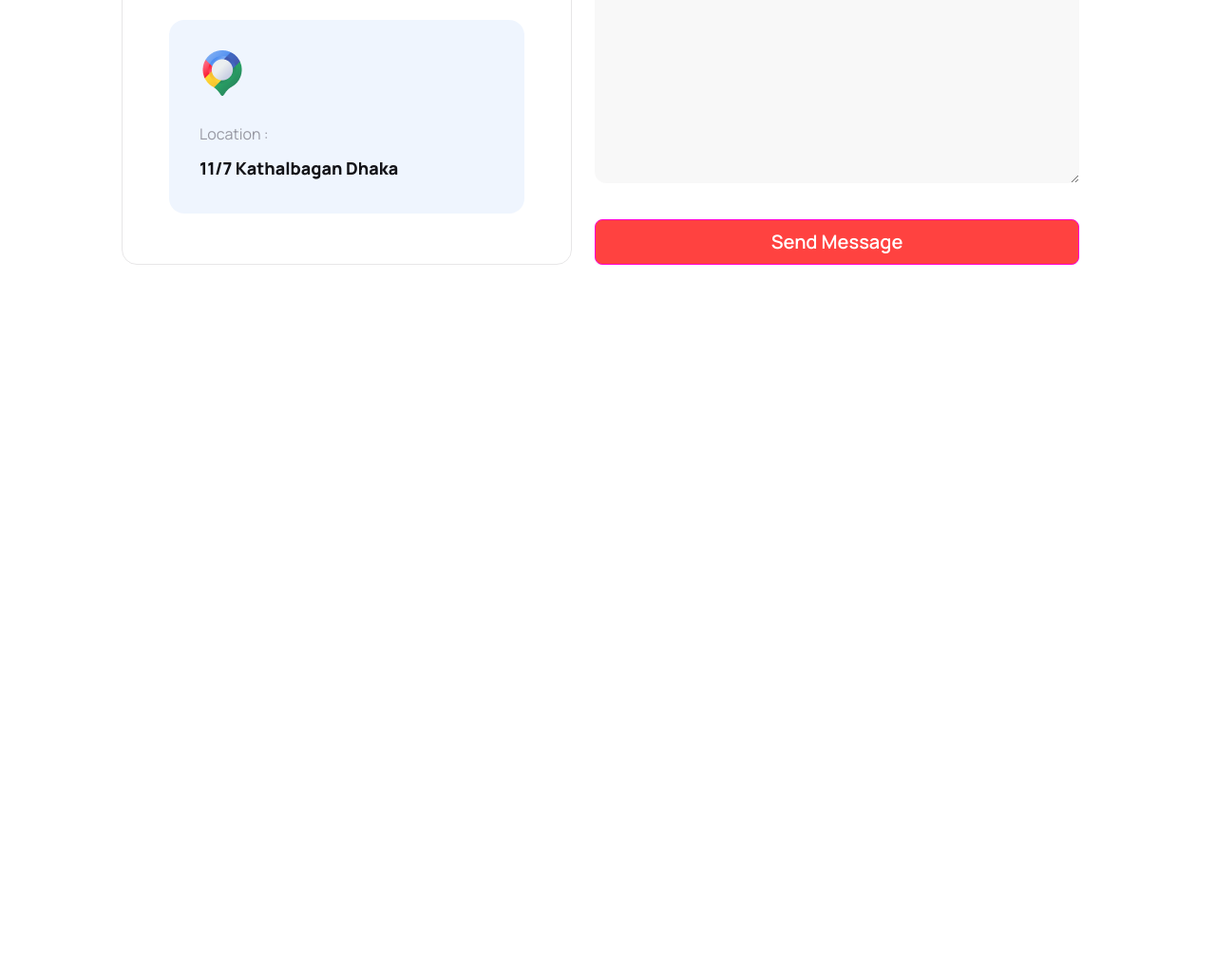
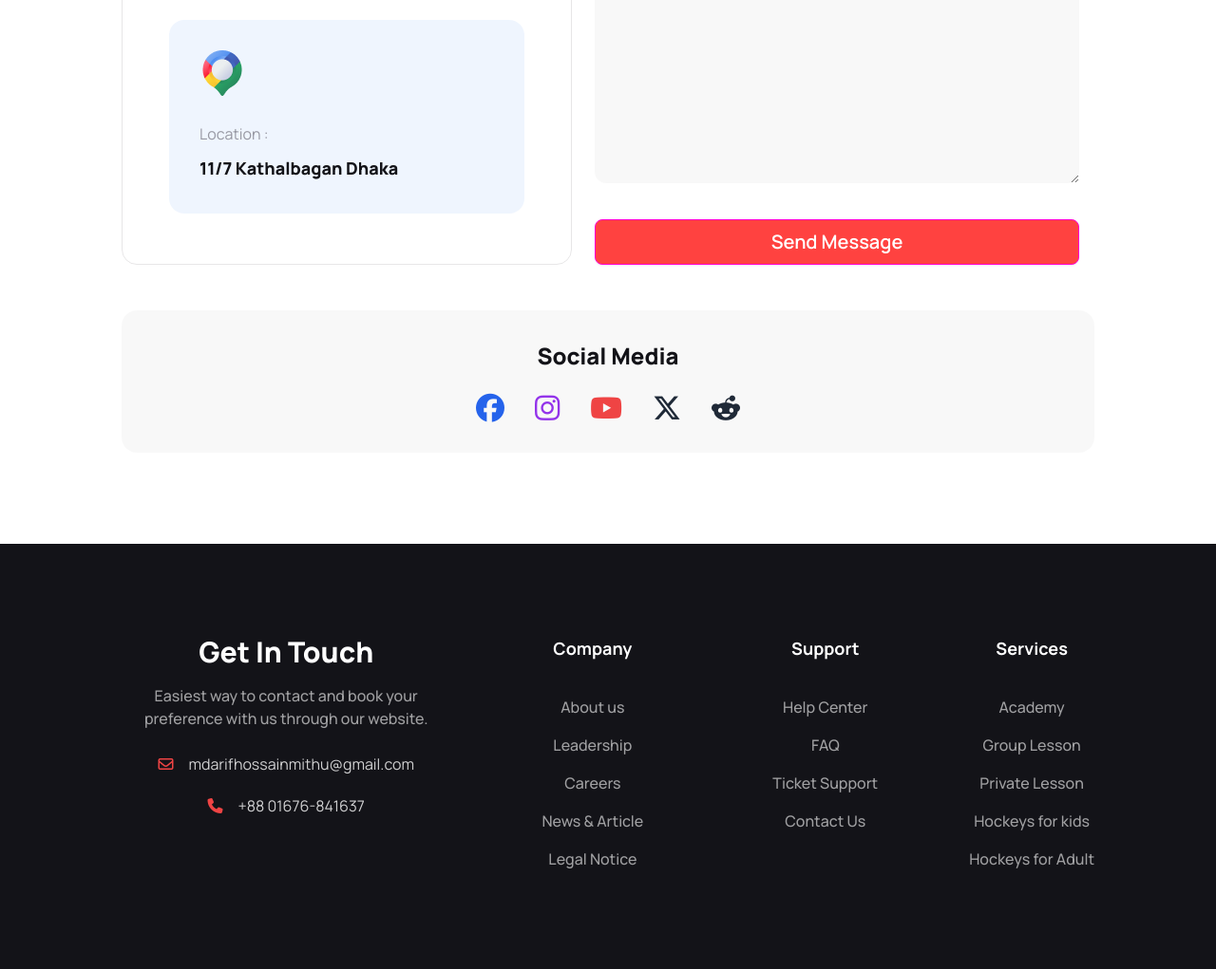
Before and after one commit to arifmithu/Hockey-website, a plain HTML site: page index.html in a window 1280 px wide. Shown: the part 5046-6067 px from the top of the page at 95% size. Before the commit the page ends 5325 px from the top, so only its background shows below. Drawn offline with nearby package versions, Linux system fonts and the light colour scheme.

Commit message:
added footer

```diff
--- a/index.html
+++ b/index.html
@@ -255,7 +255,7 @@
               class="text-box-1 absolute bottom-[10px] lg:bottom-[30px] left-6 lg:left-10 w-[280px] lg:w-[400px] z-20"
             >
               <h2
-                class="text-[#fff] text-xl lg:text-3xl font-extrabold mb-3 lg:mb-4"
+                class="text-[#fff] text-xl lg:text-3xl font-extrabold mb-1 lg:mb-4 "
               >
                 Junior Program
               </h2>
@@ -286,7 +286,7 @@
               class="text-box-2 absolute bottom-[10px] lg:bottom-[30px] left-6 lg:left-10 w-[280px] lg:w-[400px] z-20"
             >
               <h2
-                class="text-[#fff] text-xl lg:text-3xl font-extrabold mb-3 lg:mb-4"
+                class="text-[#fff] text-xl lg:text-3xl font-extrabold mb-1 lg:mb-4"
               >
                 Teenager Program
               </h2>
@@ -862,6 +862,65 @@
             </button>
           </div>
       </div>
+
+      <!-- social communication -->
+      <div class="communication mx-5 lg:mx-32 mt-12 mb-24 bg-[#130D1807] text-center py-8 rounded-2xl">
+        <h2 class="text-[#131318] text-2xl font-extrabold mb-6">Social Media</h2>
+      <div class="icons text-xl lg:text-3xl flex gap-8 justify-center">
+        <i class="fa-brands fa-facebook text-blue-600"></i>
+        <i class="fa-brands fa-instagram text-purple-600"></i>
+        <i class="fa-brands fa-youtube text-red-500"></i>
+        <i class="fa-brands fa-x-twitter"></i>
+        <i class="fa-brands fa-reddit-alien"></i>
+      </div>
+      </div>
     </main>
+
+    <!-- footer -->
+    <footer class="bg-[#131318]">
+        <div class="footer-element text-center mx-5 lg:mx-32 lg:flex py-24">
+            <!-- column 1 -->
+            <div class="col-1 mb-10 lg-mb-0">
+                <h1 class="text-[#fff] text-3xl font-extrabold mb-4">Get In Touch</h1>
+          <p class="text-base font-medium text-[#FFFFFF99] mb-6">Easiest way to contact and book your preference with us through our website.</p>
+          <div class="message flex justify-center items-center gap-4 mb-5">
+            <i class="fa-regular fa-envelope text-red-500"></i>
+            <p class="text-[#FFFFFFCC]">mdarifhossainmithu@gmail.com</p>
+          </div>
+          <div class="phone flex justify-center items-center gap-4 ">
+            <i class="fa-solid fa-phone text-red-500"></i>
+            <p class="text-[#FFFFFFCC]">+88 01676-841637</p>
+          </div>
+            </div>
+            <!-- column 2 -->
+            <div class="col-2 flex justify-center gap-10 mb-10 lg:mb-0">
+                <nav class="lg:ml-24">
+                    <h6 class="text-[#fff] font-bold text-lg mb-7">Company</h6>
+                    <a class="link link-hover text-[#FFFFFF99] font-medium leading-10 block">About us</a>
+                    <a class="link link-hover text-[#FFFFFF99] font-medium leading-10 block">Leadership</a>
+                    <a class="link link-hover text-[#FFFFFF99] font-medium leading-10 block">Careers</a>
+                    <a class="link link-hover text-[#FFFFFF99] font-medium leading-10 block text-nowrap">News & Article</a>
+                    <a class="link link-hover text-[#FFFFFF99] font-medium leading-10">Legal Notice</a>
+                  </nav>
+                  <nav class="lg:ml-24">
+                    <h6 class="text-[#fff] font-bold text-lg mb-7">Support</h6>
+                    <a class="link link-hover text-[#FFFFFF99] font-medium leading-10 block text-nowrap">Help Center</a>
+                    <a class="link link-hover text-[#FFFFFF99] font-medium leading-10 block">FAQ</a>
+                    <a class="link link-hover text-[#FFFFFF99] font-medium leading-10 block text-nowrap">Ticket Support</a>
+                    <a class="link link-hover text-[#FFFFFF99] font-medium leading-10">Contact Us</a>
+            </div>
+            <!-- column 3 -->
+            <div class="col-3">
+                <nav class="lg:ml-24">
+                    <h6 class="text-[#fff] font-bold text-lg mb-7">Services</h6>
+                    <a class="link link-hover text-[#FFFFFF99] font-medium leading-10 text-nowrap block">Academy</a>
+                    <a class="link link-hover text-[#FFFFFF99] font-medium leading-10 text-nowrap block">Group Lesson</a>
+                    <a class="link link-hover text-[#FFFFFF99] font-medium leading-10 text-nowrap block">Private Lesson</a>
+                    <a class="link link-hover text-[#FFFFFF99] font-medium leading-10 text-nowrap block">Hockeys for kids</a>
+                    <a class="link link-hover text-[#FFFFFF99] font-medium leading-10 text-nowrap block">Hockeys for Adult</a>
+                  </nav>
+            </div>
+        </div>
+    </footer>
   </body>
 </html>
```
